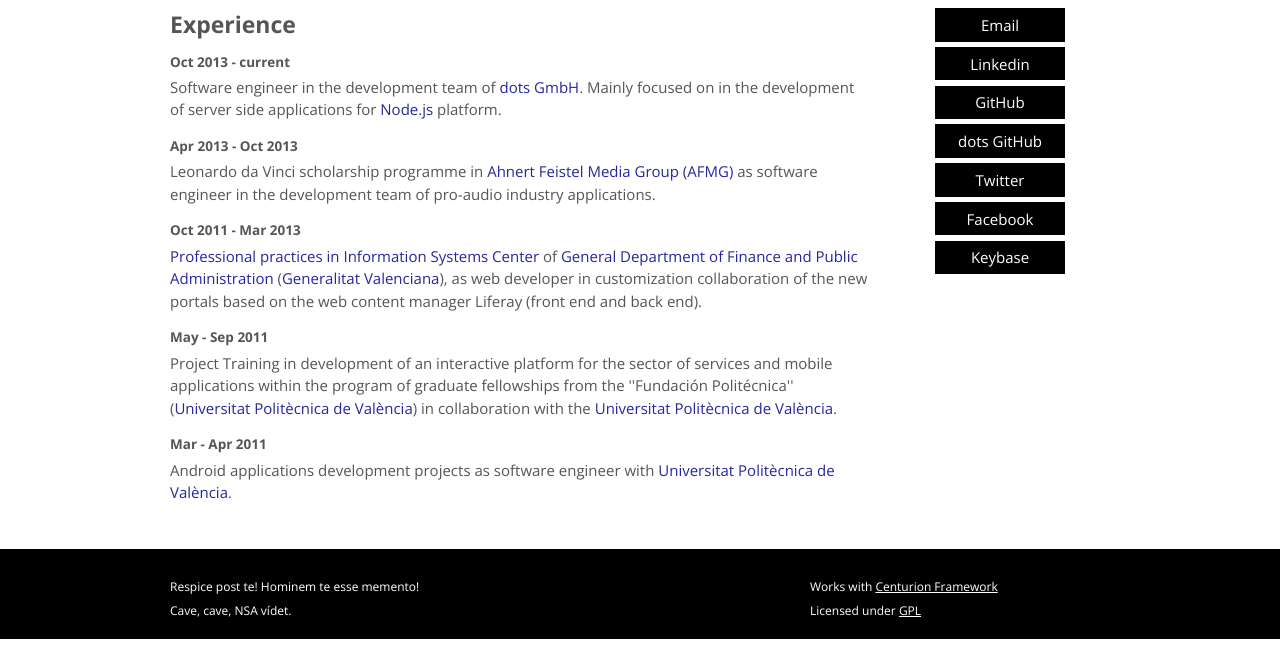
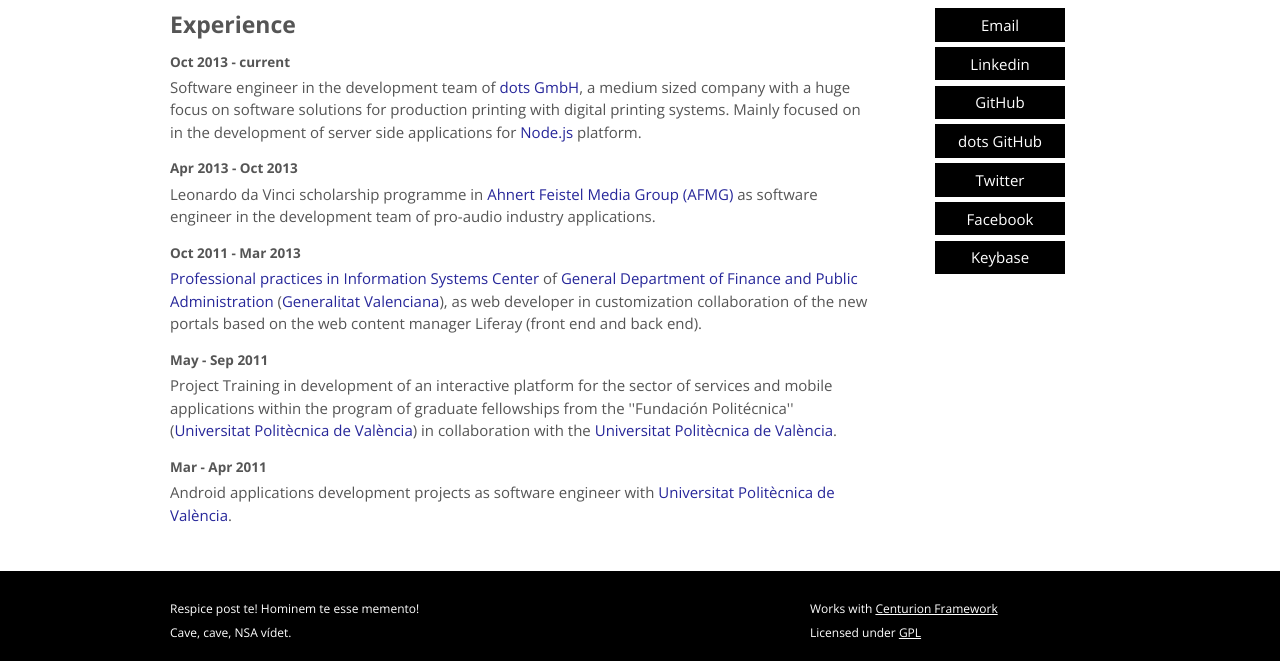
Before and after one commit to antoniobusrod/antoniobusrod.github.io, a plain HTML site: page portfolio.html in a window 1280 px wide. Both pictures are taken after a click on the link "EXPERIENCE". Shown: the part 177-844 px from the top of the page. Before the commit the page ends 822 px from the top, so only its background shows below. Drawn offline with nearby package versions, Linux system fonts and the light colour scheme.

Commit message:
add dots company description

```diff
--- a/portfolio.html
+++ b/portfolio.html
@@ -72,7 +72,7 @@
 	<div id="experience">
 		<h2>Experience</h2>
 		<h4>Oct 2013 - current</h4>
-        <p>Software engineer in the development team of <a href="http://dots.de/">dots GmbH</a>. Mainly focused on in the development of server side applications for <a href="http://nodejs.org/">Node.js</a> platform.</p>
+        <p>Software engineer in the development team of <a href="http://dots.de/">dots GmbH</a>, a medium sized company with a huge focus on software solutions for production printing with digital printing systems. Mainly focused on in the development of server side applications for <a href="http://nodejs.org/">Node.js</a> platform.</p>
 		<h4>Apr 2013 - Oct 2013</h4>
 		<p>Leonardo da Vinci scholarship programme in <a href="http://afmg.eu">Ahnert Feistel Media Group (AFMG)</a>&nbsp;as software engineer in the development team of pro-audio industry applications.</p>
 		<h4>Oct 2011 - Mar 2013</h4>
```
